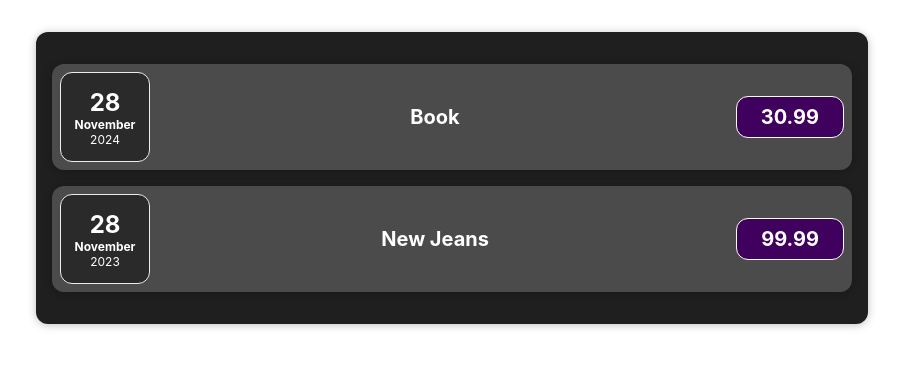
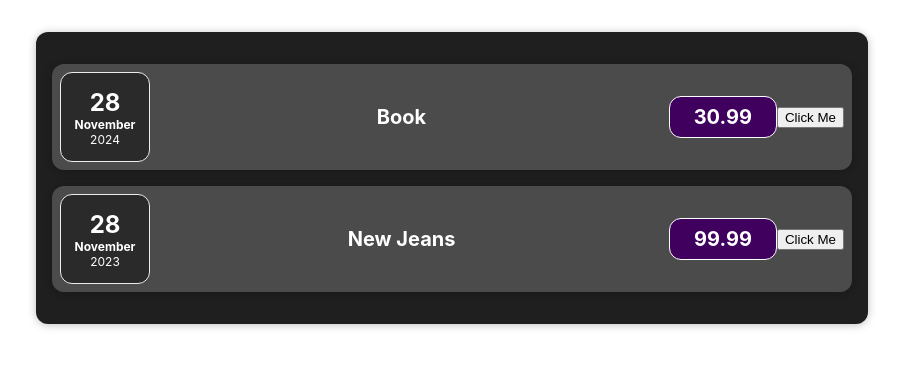
Before and after one commit to attamme/expenses, a React (Create React App) app in the folder expenses/: page / in a window 1280 px wide. Shown: the top 368 px of the page, without its empty margins (188-1091 px from the left). Built offline with nearby package versions, Linux system fonts and the light colour scheme.

Commit message:
sundmuste tootlus komponentides

```diff
--- a/expenses/src/App.js
+++ b/expenses/src/App.js
@@ -1,4 +1,4 @@
-import logo from './logo.svg';
+/* import logo from './logo.svg'; */
 import './App.css';
 import Expenses from './components/Expenses/Expenses';
 
@@ -20,7 +20,7 @@
 
   return (
     <div className="App">
-      <Expenses data={expenses} />
+      <Expenses expenses={expenses} />
     </div>
   );
 }
--- a/expenses/src/components/Expenses/ExpenseItem.js
+++ b/expenses/src/components/Expenses/ExpenseItem.js
@@ -1,17 +1,26 @@
 import ExpenseDate from './ExpenseDate';
 import Card from '../UI/Card';
 import './ExpenseItem.css';
+import { useState } from 'react';
 
 const ExpenseItem = (props) => {
-    const{date, title, price} = props;
+
+    const [title, setTitle] = useState(props.ExpenseData.title);
+
+    const clickHandler = () => {
+        console.log('Clicked!!!')
+        setTitle(`Updated by click ${title}`)
+        console.log(title)
+    };
 
     return (
         <Card className='expense-item'>
-            <ExpenseDate date={date}/>
+            <ExpenseDate date={props.ExpenseData.date}/>
             <div className='expense-item__description'>
-                <h2>{title}</h2>
-                <div className='expense-item__price'>{price}</div>
+                <h2>{props.ExpenseData.title}</h2>
+                <div className='expense-item__price'>{props.ExpenseData.price}</div>
             </div>
+            <button onClick={clickHandler}>Click Me</button>
         </Card>
 );
 };
--- a/expenses/src/components/Expenses/Expenses.js
+++ b/expenses/src/components/Expenses/Expenses.js
@@ -4,19 +4,23 @@
 
 const Expenses = (props) => {
 
-    const { data } = props;
-
+    const expenses = [{
+        id: 'e1',
+        date: new Date(2024, 10, 28),
+        title: 'Book',
+        price: 30.99,
+      },
+      {
+        id: 'e2',
+        date: new Date(2023, 10, 28),
+        title: 'New Jeans',
+        price: 99.99,
+      }
+      ];
     return (
         <Card className="expenses">
-            {data.map((expense) => (
-                <ExpenseItem
-                    key={expense.id}
-                    date={expense.date}
-                    title={expense.title}
-                    price={expense.price}
-                />
-                )
-            )}
+                <ExpenseItem ExpenseData={expenses[0]}/>
+                <ExpenseItem ExpenseData={expenses[1]}/>
         </Card>
   );
 };
```
